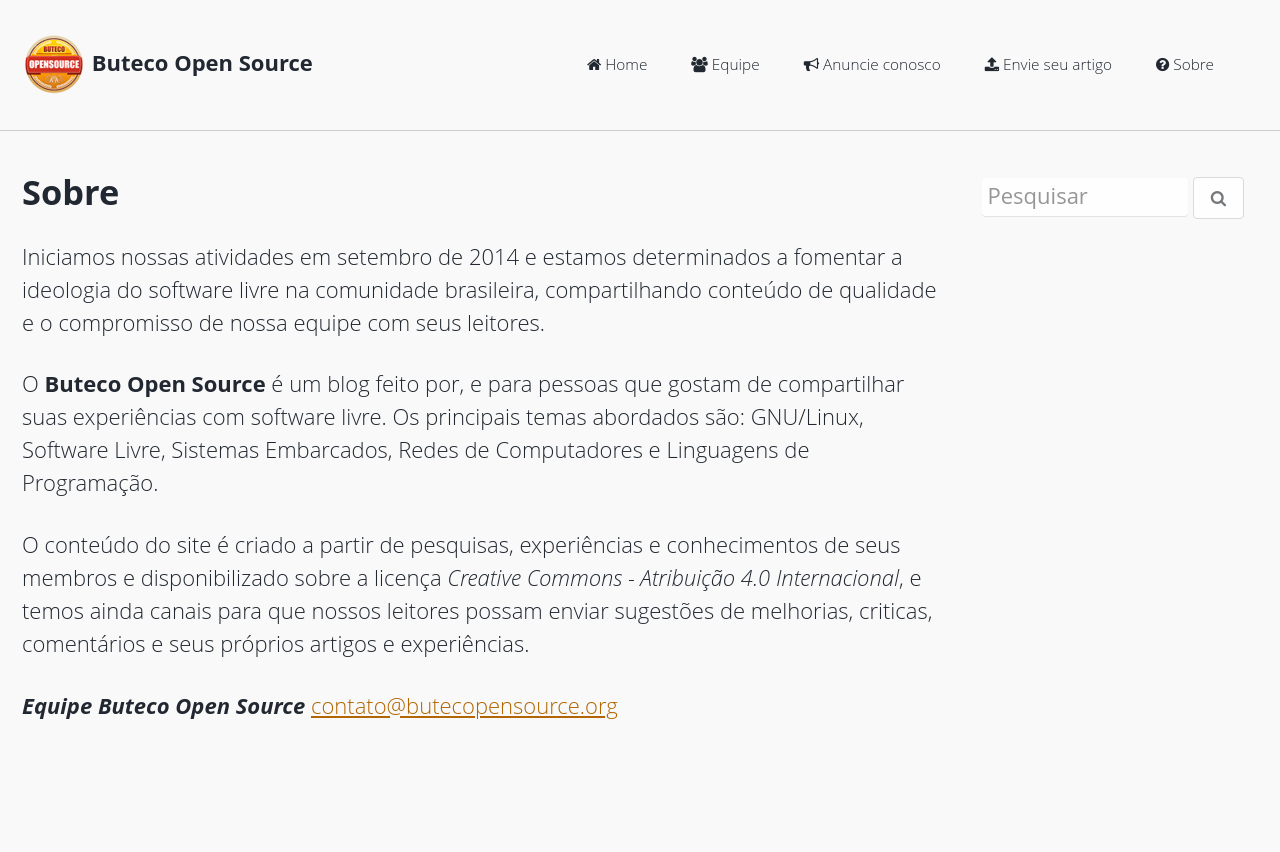
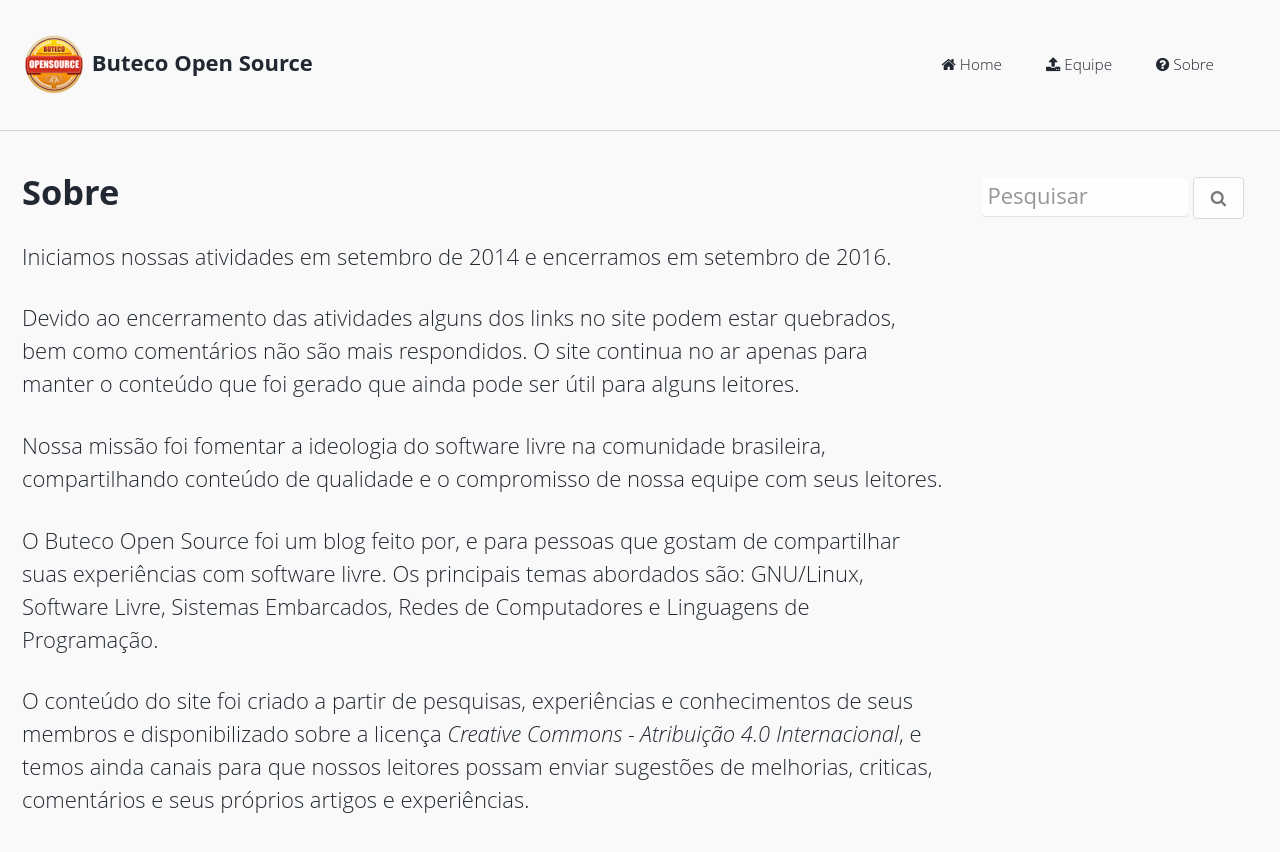
Before and after one commit to ButecoOpenSource/butecoopensource.github.io, a Jekyll site: the page built from _pages/sobre.md, in a window 1280 px wide and 900 px high. Shown: the top 852 px of the window. Built offline with Jekyll 4.4.1, drawn with Linux system fonts in a browser that asks for light colours.

Commit message:
Shutdown.

```diff
--- a/_config.yml
+++ b/_config.yml
@@ -56,21 +56,21 @@
   avatar           : '/assets/images/logo.png'
   bio              :
   location         :
-  email            : 'contato@butecopensource.org'
+  email            :
   uri              :
   bitbucket        :
   flickr           :
-  facebook         : 'butecopensource'
+  facebook         :
   github           : 'ButecoOpenSource'
   gitlab           :
-  google_plus      : 'ButecoOpenSourceBlog'
+  google_plus      :
   linkedin         :
   pinterest        :
   stackoverflow    :
   steam            :
   tumblr           :
-  twitter          : 'butecopensource'
-  youtube          : 'UCufXNYRURPEpF7uRDig5SDw'
+  twitter          :
+  youtube          :
 
 
 # Reading Files
--- a/_pages/sobre.md
+++ b/_pages/sobre.md
@@ -8,10 +8,13 @@
 share: false
 ---
 
-Iniciamos nossas atividades em setembro de 2014 e estamos determinados a fomentar a ideologia do software livre na comunidade brasileira, compartilhando conteúdo de qualidade e o compromisso de nossa equipe com seus leitores.
+Iniciamos nossas atividades em setembro de 2014 e encerramos em setembro de 2016.
 
-O **Buteco Open Source** é um blog feito por, e para pessoas que gostam de compartilhar suas experiências com software livre. Os principais temas abordados são: GNU/Linux, Software Livre, Sistemas Embarcados, Redes de Computadores e Linguagens de Programação.
+Devido ao encerramento das atividades alguns dos links no site podem estar quebrados, bem como comentários não são mais respondidos.
+O site continua no ar apenas para manter o conteúdo que foi gerado que ainda pode ser útil para alguns leitores.
 
-O conteúdo do site é criado a partir de pesquisas, experiências e conhecimentos de seus membros e disponibilizado sobre a licença _Creative Commons - Atribuição 4.0_ _Internacional_, e temos ainda canais para que nossos leitores possam enviar sugestões de melhorias, criticas, comentários e seus próprios artigos e experiências.
+Nossa missão foi fomentar a ideologia do software livre na comunidade brasileira, compartilhando conteúdo de qualidade e o compromisso de nossa equipe com seus leitores.
 
-**_Equipe Buteco Open Source_** [contato@butecopensource.org](mailto:contato@butecopensource.org)
+O Buteco Open Source foi um blog feito por, e para pessoas que gostam de compartilhar suas experiências com software livre. Os principais temas abordados são: GNU/Linux, Software Livre, Sistemas Embarcados, Redes de Computadores e Linguagens de Programação.
+
+O conteúdo do site foi criado a partir de pesquisas, experiências e conhecimentos de seus membros e disponibilizado sobre a licença _Creative Commons - Atribuição 4.0_ _Internacional_, e temos ainda canais para que nossos leitores possam enviar sugestões de melhorias, criticas, comentários e seus próprios artigos e experiências.
```
Also changed, not shown: _data/authors.yml (+4 -4 lines), _data/navigation.yml (+5 -5 lines), _pages/anuncie-conosco.md (deleted, +0 -13 lines), _pages/contato.md (deleted, +0 -11 lines), _pages/envio-de-artigo.md (deleted, +0 -19 lines).
